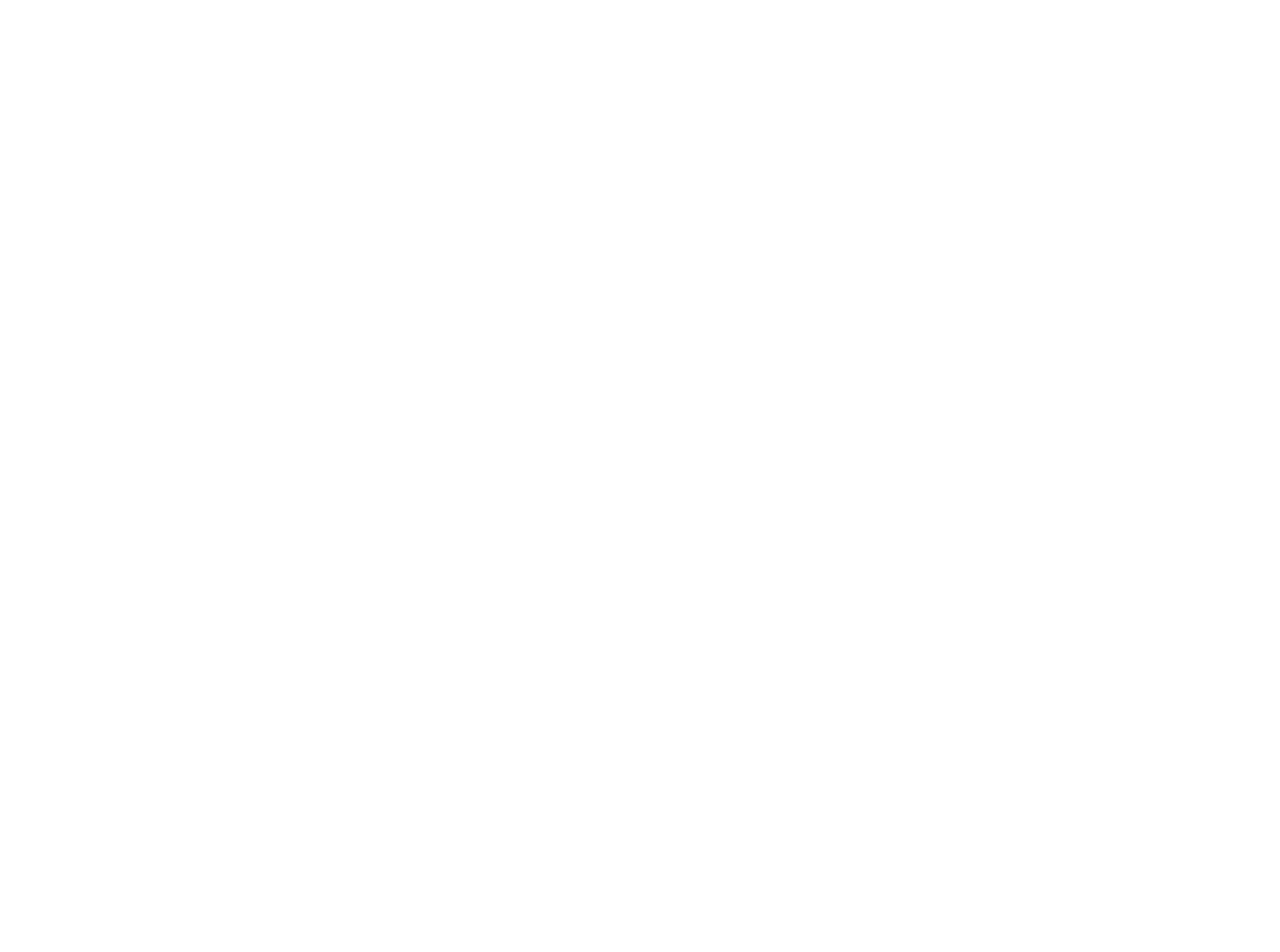
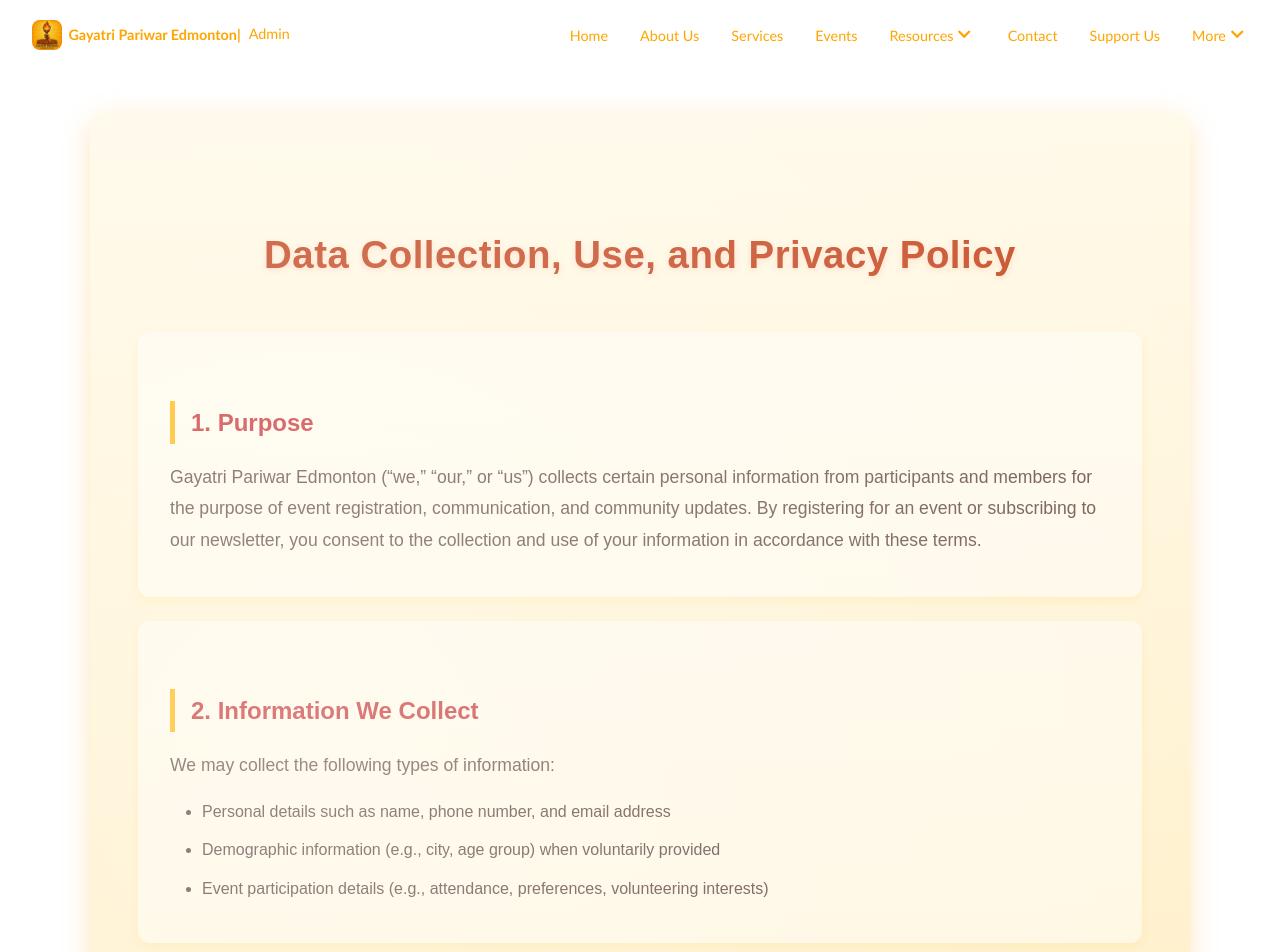
Before and after one commit to Rudra285/gpedmonton, a React (Vite) app: page /privacy in a window 1280 px wide. Before the commit this address had no page. Shown: the top 952 px of the page. Before the commit the page ends 800 px from the top, so only its background shows below. Built offline with nearby package versions, Linux system fonts and the light colour scheme.

Commit message:
Added Privacy policy information

```diff
--- a/src/components/EventRegistrationForm.css
+++ b/src/components/EventRegistrationForm.css
@@ -156,6 +156,19 @@
   transform: scale(1.1);
 }
 
+.conditions-link a {
+  color: #fff; /* golden yellow to match headings */
+  border-bottom: 1px solid #FFF;
+}
+
+.conditions-link a:hover {
+  color: #FFF;
+}
+
+.conditions-link {
+  list-style: none;
+}
+
 /* ========== RESPONSIVE ========== */
 @media (max-width: 768px) {
   .form-container {
--- a/src/components/EventRegistrationForm.tsx
+++ b/src/components/EventRegistrationForm.tsx
@@ -2,9 +2,8 @@
 import { useForm } from "react-hook-form";
 import './EventRegistrationForm.css'
 import squareLogo from '../assets/images/square-logo.png'
-import { useParams, useLocation } from "react-router-dom";
+import { useParams, useLocation, Link, useNavigate } from "react-router-dom";
 import ReactMarkdown from "react-markdown";
-import { useNavigate } from "react-router-dom";
 
 interface FormData {
   firstName: string;
@@ -123,7 +122,7 @@
 
         {/* Agreement */}
         <div className="terms-group">
-          <span>I agree to the terms & conditions</span>
+          <li className="conditions-link"><Link to="/privacy">Terms & Conditions</Link></li>
         </div>
         {errors.agree && <p className="error">You must agree before submitting.</p>}
 
--- a/src/main.tsx
+++ b/src/main.tsx
@@ -12,6 +12,7 @@
 import ScrollTop from './components/ScrollTop';
 import AdminDashboard from './pages/AdminDashboard';
 import AdminLogin from './pages/AdminLogin';
+import Privacy from './pages/Privacy';
 import EventRegistrationForm from "./components/EventRegistrationForm";
 import CancelRegistration from "./components/CancelRegistration";
 import ProtectedRoute from "./components/ProtectedRoute";
@@ -33,6 +34,7 @@
           <Route path="/contact" element={<Contact />} />
           <Route path="/resources" element={<Resources />} />
           <Route path="/admin/login" element={<AdminLogin />} />
+          <Route path="/privacy" element={<Privacy />} />
           <Route path="/admin"
             element={
               <ProtectedRoute>
--- a/src/pages/Intro.css
+++ b/src/pages/Intro.css
@@ -281,6 +281,71 @@
   );
 }
 
+/* === PRIVACY LINK === */
+.privacy-link a {
+  display: inline-block;
+  margin-top: 2rem;
+  font-size: 1.05rem;
+  font-weight: 600;
+  color: #FFD740; /* golden yellow to match headings */
+  text-decoration: none;
+  border-bottom: 2px solid transparent;
+  transition: all 0.3s ease;
+}
+
+.privacy-link a:hover {
+  color: #FFF8E1; /* soft cream hover color */
+  border-bottom: 2px solid #FFD740;
+  transform: translateY(-2px);
+  text-shadow: 0 0 8px rgba(255, 215, 64, 0.8);
+}
+
+.privacy-link {
+  list-style: none;
+}
+
+.terms-link a {
+  color: #fff; /* golden yellow to match headings */
+  border-bottom: 1px solid #FFF;
+}
+
+.terms-link a:hover {
+  color: #FFF;
+}
+
+.terms-link {
+  list-style: none;
+}
+
+.disclaimer-warning {
+  margin-top: 1rem;
+  text-align: center;
+  color: #FFF8E1;
+  font-size: 1rem;
+  border-radius: 6px;
+  width: fit-content;
+  margin-left: auto;
+  margin-right: auto;
+  backdrop-filter: blur(4px);
+  transition: transform 0.2s ease, box-shadow 0.3s ease;
+}
+
+.disclaimer-warning sup {
+  color: #FFD740;
+  font-size: 0.7rem;
+}
+
+.rights {
+  text-align: center;
+  margin-top: 4rem;
+  font-size: 1rem;
+  color: #ff5a28;
+  opacity: 0.8;
+  border-top: 1px solid rgba(191, 54, 12, 0.2);
+  padding-top: 1.5rem;
+  letter-spacing: 0.3px;
+}
+
 @media (max-width: 1400px) {
   /* Make the entire support section a horizontal scroll row */
   .support {
--- a/src/pages/Intro.tsx
+++ b/src/pages/Intro.tsx
@@ -1,4 +1,5 @@
 import React, { forwardRef, useState } from 'react';
+import { Link } from "react-router-dom";
 import { FaFacebookF } from "react-icons/fa";
 import squareLogo from '../assets/images/square-logo.png'
 import qrWhatsApp from '../assets/images/whatsapp_qr.jpeg';
@@ -90,6 +91,7 @@
                 <img src={qrWhatsApp} alt="What's App Join" className='qrWhatsApp'/>
                 <form onSubmit={handleSubscribe} className="subscribe-form">
                     <p>Subscribe to our newsletter</p>
+                    <li className="terms-link"><Link to="/privacy">Terms & Conditions</Link></li>
                     <div className="form-row">
                         <input
                             type="text"
@@ -112,7 +114,7 @@
                     <h2>Want to book a session?</h2>
                 </div>
                 <form onSubmit={handleRequest} className="pooja-form">
-                    <p>Select a pooja session to request</p>
+                    <p>Select a puja session to request</p>
                     <div className="form-row">
                         <select
                             name="pooja"
@@ -174,10 +176,8 @@
                     </div>
                     <br/>
                     <br/>
-                    <br/>
-                    <br/>
-                    <br/>
                 </form>
+                <p className="disclaimer-warning">Please review the disclaimer <sup>(#5)</sup></p>
             </div>
 
             {/* Flex Item 2 */}
@@ -215,7 +215,12 @@
 				<li>Makes no representation as to the reliability of information provided, or of the reference resources.
 					Any person who chooses to review any information on this website, or at reference sources
 					cited herein, assumes all risk arising from or relating thereto </li>
+                <li>Submission of the puja request form does not confirm the Puja request. Your information will be reviewed by our team, and a representative from Gayatri Pariwar Edmonton will contact you to confirm the details, date, and availability before finalizing the Puja.</li>
 			</ol>
+            <p className="rights">
+                © {new Date().getFullYear()} Gayatri Pariwar Edmonton. All rights reserved.
+            </p>
+            <li className="privacy-link"><Link to="/privacy">Terms of Use & Privacy Policy</Link></li>
         </section>
     </main>
   );
--- /dev/null
+++ b/src/pages/Privacy.css
@@ -0,0 +1,147 @@
+/* ====== PAGE LAYOUT ====== */
+.privacy {
+  padding: 6rem 3rem;
+  background: linear-gradient(180deg, #FFF9E6 0%, #FFE8B0 40%, #FFD54F 100%);
+  color: #4E342E;
+  font-family: "Poppins", sans-serif;
+  line-height: 1.8;
+  border-radius: 20px;
+  box-shadow: 0 8px 28px rgba(255, 160, 0, 0.25);
+  max-width: 1100px;
+  margin: auto;
+  margin-top: 7rem;
+  margin-bottom: 3rem;
+  position: relative;
+  overflow: hidden;
+}
+
+/* Soft glow edge for warmth */
+.privacy::before {
+  content: "";
+  position: absolute;
+  inset: 0;
+  background: radial-gradient(circle at 20% 20%, rgba(255, 255, 255, 0.4), transparent 60%);
+  pointer-events: none;
+}
+
+/* ====== HEADINGS ====== */
+.privacy h1 {
+  color: #BF360C;
+  font-size: 2.4rem;
+  font-weight: 700;
+  text-align: center;
+  margin-bottom: 3.5rem;
+  letter-spacing: 0.5px;
+  text-shadow: 0 2px 6px rgba(255, 138, 101, 0.3);
+}
+
+.privacy h2 {
+  color: #C62828;
+  font-size: 1.5rem;
+  margin-top: 2.8rem;
+  margin-bottom: 1rem;
+  border-left: 5px solid #FFB300;
+  padding-left: 1rem;
+  font-weight: 600;
+  text-transform: capitalize;
+}
+
+/* ====== TEXT ====== */
+.privacy p {
+  margin-bottom: 1rem;
+  font-size: 1.1rem;
+  color: #5D4037;
+}
+
+.privacy ul {
+  margin-left: 2rem;
+  list-style-type: disc;
+}
+
+.privacy li {
+  margin-bottom: 0.6rem;
+}
+
+/* Subtle section background for each block */
+.privacy section {
+  background: rgba(255, 255, 255, 0.45);
+  padding: 1.5rem 2rem;
+  border-radius: 12px;
+  margin-bottom: 1.5rem;
+  box-shadow: 0 4px 10px rgba(255, 193, 7, 0.15);
+  transition: transform 0.2s ease, box-shadow 0.3s ease;
+}
+
+.privacy section:hover {
+  transform: translateY(-3px);
+  box-shadow: 0 8px 16px rgba(255, 193, 7, 0.25);
+}
+
+/* ====== CONTACT DETAILS ====== */
+.detail-item {
+  display: flex;
+  align-items: flex-start;
+  gap: 0.8rem;
+  margin: 0.6rem 0;
+  font-size: 1rem;
+}
+
+.detail-item svg {
+  font-size: 1.4rem;
+  color: #E65100;
+}
+
+/* ====== LINKS ====== */
+.email-link,
+.home-link {
+  color: #E65100;
+  text-decoration: none;
+  transition: all 0.3s ease;
+  font-weight: 500;
+}
+
+.email-link:hover,
+.home-link:hover {
+  color: #BF360C;
+  text-decoration: underline;
+  transform: scale(1.04);
+}
+
+/* ====== FOOTER NOTE ====== */
+.footer-note {
+  text-align: center;
+  margin-top: 4rem;
+  font-size: 1rem;
+  color: #5D4037;
+  opacity: 0.8;
+  border-top: 1px solid rgba(191, 54, 12, 0.2);
+  padding-top: 1.5rem;
+  letter-spacing: 0.3px;
+}
+
+/* ====== RESPONSIVE ====== */
+@media (max-width: 850px) {
+  .privacy {
+    padding: 4rem 1.5rem;
+    border-radius: 0;
+    box-shadow: none;
+  }
+
+  .privacy h1 {
+    font-size: 1.8rem;
+  }
+
+  .privacy h2 {
+    font-size: 1.25rem;
+    padding-left: 0.8rem;
+  }
+
+  .privacy p,
+  .privacy li {
+    font-size: 1rem;
+  }
+
+  .privacy section {
+    padding: 1rem;
+  }
+}
--- /dev/null
+++ b/src/pages/Privacy.tsx
@@ -0,0 +1,93 @@
+import React, { forwardRef } from 'react';
+import './Privacy.css';
+import { Link } from "react-router-dom";
+import { IoIosGlobe, IoMdMail } from "react-icons/io";
+import { FaMap } from "react-icons/fa6";
+
+
+const Privacy = forwardRef<HTMLElement>((props, ref) => {
+  return (
+    <main className='privacy'>
+        <h1>Data Collection, Use, and Privacy Policy</h1>
+        <section ref={ref} className='purpose'>
+            <h2>1. Purpose</h2>
+            <p>
+                Gayatri Pariwar Edmonton (“we,” “our,” or “us”) collects certain personal information from participants and members for the purpose of event registration, communication, and community updates. By registering for an event or subscribing to our newsletter, you consent to the collection and use of your information in accordance with these terms.
+            </p>
+        </section>
+        <section className='info'>
+            <h2>2. Information We Collect</h2>
+            <p>We may collect the following types of information:</p>
+            <ul>
+                <li>Personal details such as name, phone number, and email address</li>
+                <li>Demographic information (e.g., city, age group) when voluntarily provided</li>
+                <li>Event participation details (e.g., attendance, preferences, volunteering interests)</li>
+            </ul>
+        </section>
+        <section className='use'>
+            <h2>3. How We Use Your Information</h2>
+            <p>Your information will be used to:</p>
+            <ul>
+                <li>Communicate event details, reminders, and updates</li>
+                <li>Share newsletters and community announcements</li>
+                <li>Improve future programs and services</li>
+                <li>Maintain internal records for volunteer coordination and donor recognition</li>
+            </ul>
+            <p>We will not sell, rent, or share your information with third parties for marketing or commercial purposes.</p>
+        </section>
+        <section className='consent'>
+            <h2>4. Consent</h2>
+            <p>
+                By submitting your details through an online form, physical form, or digital sign-up, you provide explicit consent for us to collect and use your information as described above. You may withdraw your consent at any time by contacting us at <a className="email-link" href='mailto:wgpedm@gmail.com'>awgpedm@gmail.com</a>.
+            </p>
+        </section>
+        <section className='security'>
+            <h2>5. Data Security</h2>
+            <p>
+                We are committed to ensuring your information is secure. Reasonable measures are in place to prevent unauthorized access, loss, or misuse of your data.
+            </p>
+        </section>
+        <section className='comm'>
+            <h2>6. Email and Communication Preferences</h2>
+            <p>
+                You may unsubscribe from our email communications at any time by clicking the unsubscribe link provided in our emails or by contacting us directly.
+            </p>
+        </section>
+        <section className='media'>
+            <h2>7. Photography and Media</h2>
+            <p>
+                During events, photos or videos may be taken for documentation and promotional purposes (e.g., newsletters, social media, website). By attending, you consent to the possible use of your image unless you request otherwise in writing.
+            </p>
+        </section>
+        <section className='update'>
+            <h2>8. Updates to These Terms</h2>
+            <p>
+                We may update these Terms and Conditions periodically. Any changes will be posted on our official communication channels.
+            </p>
+        </section>
+        <section className='contact'>
+            <h2>9. Contact Information</h2>
+            <p>
+                For any questions, concerns, or requests regarding your data, please contact:
+            </p>
+            <div className="detail-item">
+                <IoMdMail style={{ color:"orange" }} />
+                <a style={{ color: 'orange' }} className="email-link" href='mailto:wgpedm@gmail.com'><span>awgpedm@gmail.com</span></a>
+            </div>
+            <div className="detail-item">
+                <IoIosGlobe style={{ color:"orange" }} />
+                <Link style={{ color: 'orange' }} className="home-link" to='/'><span>www.gpedmonton.org</span></Link>
+            </div>
+            <div className="detail-item">
+                <FaMap style={{ color:"orange" }} />
+                <span>Pragya Kunj – Centre for Spiritual and Holistic Wellness<br></br>Gayatri Pariwar Edmonton<br></br>22037, Township Road 520 <br></br> Sherwood Park AB, T8E 1E9</span>
+            </div>
+        </section>
+        <p className="footer-note">
+            © {new Date().getFullYear()} Gayatri Pariwar Edmonton. All rights reserved.
+        </p>
+    </main>
+  );
+});
+
+export default Privacy;
```
Also changed, not shown: 1 other file (tests, documents, lock files or other folders).
